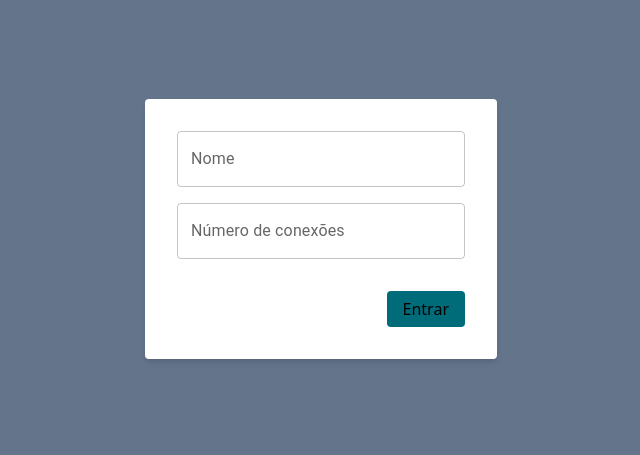
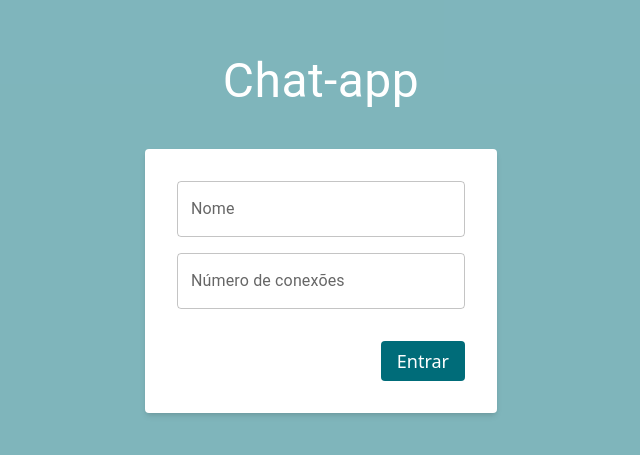
Before and after one commit to mauriciomlourenco/chat-app, a React (Vite) app: page / in a window 1280 px wide. Shown: the part 171-626 px from the top of the page, without its empty margins (319-959 px from the left). Built offline with nearby package versions, Linux system fonts and the light colour scheme.

Commit message:
Socket-io implementation

```diff
--- a/src/index.css
+++ b/src/index.css
@@ -17,3 +17,26 @@ input::-webkit-inner-spin-button {
 input[type=number] {
   -moz-appearance: textfield;
 }
+
+/* styles for scrollbar */
+/* Firefox */
+* {
+  scrollbar-width: thin;
+  scrollbar-color: rgba(0, 108, 121, 1) #FFFFFF;
+}
+
+/* Chrome, Edge, and Safari */
+*::-webkit-scrollbar {
+  width: 8px;
+}
+
+*::-webkit-scrollbar-track {
+  background: #FFFFFF;
+  border-radius: 4px;
+}
+
+*::-webkit-scrollbar-thumb {
+  background-color: rgba(0, 108, 121, 1);
+  border-radius: 4px;
+  border: 4px solid rgba(0, 108, 121, 1);
+}
--- a/src/pages/chats-screen/index.tsx
+++ b/src/pages/chats-screen/index.tsx
@@ -4,6 +4,7 @@ import { useNavigate } from "react-router-dom";
 import { UserContext } from "../../contexts/user-context";
 import socketIO from 'socket.io-client';
 import { MessageButton } from "../../components/message-button";
+
 
 type MessageType = {
     callId: string,
@@ -20,7 +21,13 @@ export function ChatsScreen(){
     const { handleLogout } = useContext(UserContext);
     const socket = socketIO("http://dev.digitro.com", {
               reconnectionDelayMax: 10000,
-              path: "/callcontrol"
+              path: "/callcontrol",
+              // withCredentials: true,
+            //   extraHeaders: {
+            //     "Access-Control-Allow-Origin": "*",
+            //     "Access-Control-Allow-Headers": "origin, x-requested-with, content-type",
+            //     "Access-Control-Allow-Methods": "PUT, GET, POST, DELETE, OPTIONS"
+            //   }
           });
     const [messages, setMessages] = useState<MessageType[]>([]);
     const [messageSelected, setMessageSelected] = useState('');
@@ -32,11 +39,11 @@ export function ChatsScreen(){
             router('/')
         } else {
 
-            const response = socket.emit("USER_CONNECT", {
+            socket.emit("USER_CONNECT", {
                 username: userAux.name,
                 maxCalls: userAux.numberConnections
             })
-            console.log("Response: ", response)
+
 
         }
 
@@ -60,13 +67,13 @@ export function ChatsScreen(){
             setMessages(state =>[...state, data])
         }
 
-        console.log("idExists", idExists)
 
 
-        console.log("DATA: ", data)
+
+
     })
 
-    console.log("Messages: ", messages)
+
 
     function logout() {
         handleLogout()
@@ -75,6 +82,11 @@ export function ChatsScreen(){
 
     function handleSelectMessage(messageCallId: string) {
         setMessageSelected(messageCallId)
+        const response = socket.emit("NEW_CALL_ANSWERED", {
+            callId: messageCallId,
+        })
+
+        console.log("response msg: ", response)
     }
 
     if (userAux) {
--- a/src/pages/login/index.tsx
+++ b/src/pages/login/index.tsx
@@ -1,4 +1,4 @@
-import { ButtonBase, FormControl, TextField } from "@mui/material"
+import { ButtonBase, FormControl, TextField, Typography } from "@mui/material"
 import { SubmitHandler, useForm } from "react-hook-form"
 import { object, string } from "zod"
 import { zodResolver } from '@hookform/resolvers/zod'
@@ -38,7 +38,8 @@ export function Login(){
 
 
     return (
-        <div className="w-screen h-screen flex justify-center items-center bg-slate-500">
+        <div className="w-screen h-screen flex flex-col justify-center items-center bg-green-medium">
+            <Typography sx={{ color: 'white', fontSize: '3rem', mb: '2rem' }}>Chat-app</Typography>
             <form
                 onSubmit={handleSubmit(handleSubmitLogin)}
                 noValidate
@@ -76,12 +77,17 @@ export function Login(){
                         px: '1rem',
                         py: '0.375rem',
                         borderRadius: '0.25rem',
-
                         ml: 'auto',
                         mt: '1rem',
+                        '&:hover': {
+                            bgcolor: 'rgba(0, 108, 121, 0.85)',
+                            filter: 'alpha(opacity=70)',
+                            transition: "all 0.2s ease-in-out",
+                            shadow: '0px 4px 4px rgba(0, 0, 0, 1)'
+                        }
                     }}
                 >
-                    <span>Entrar</span>
+                    <span className="text-white text-lg">Entrar</span>
                 </ButtonBase>
                 </FormControl>
             </form>
```
